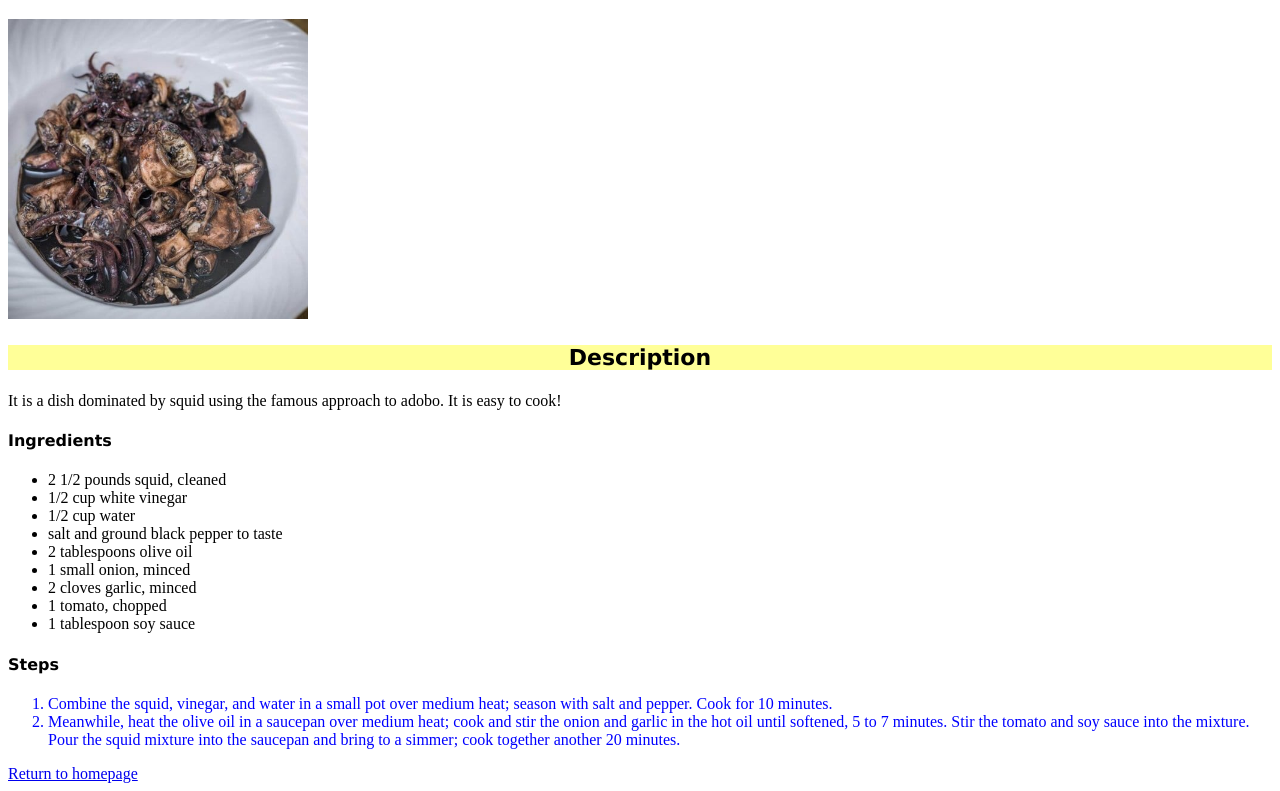
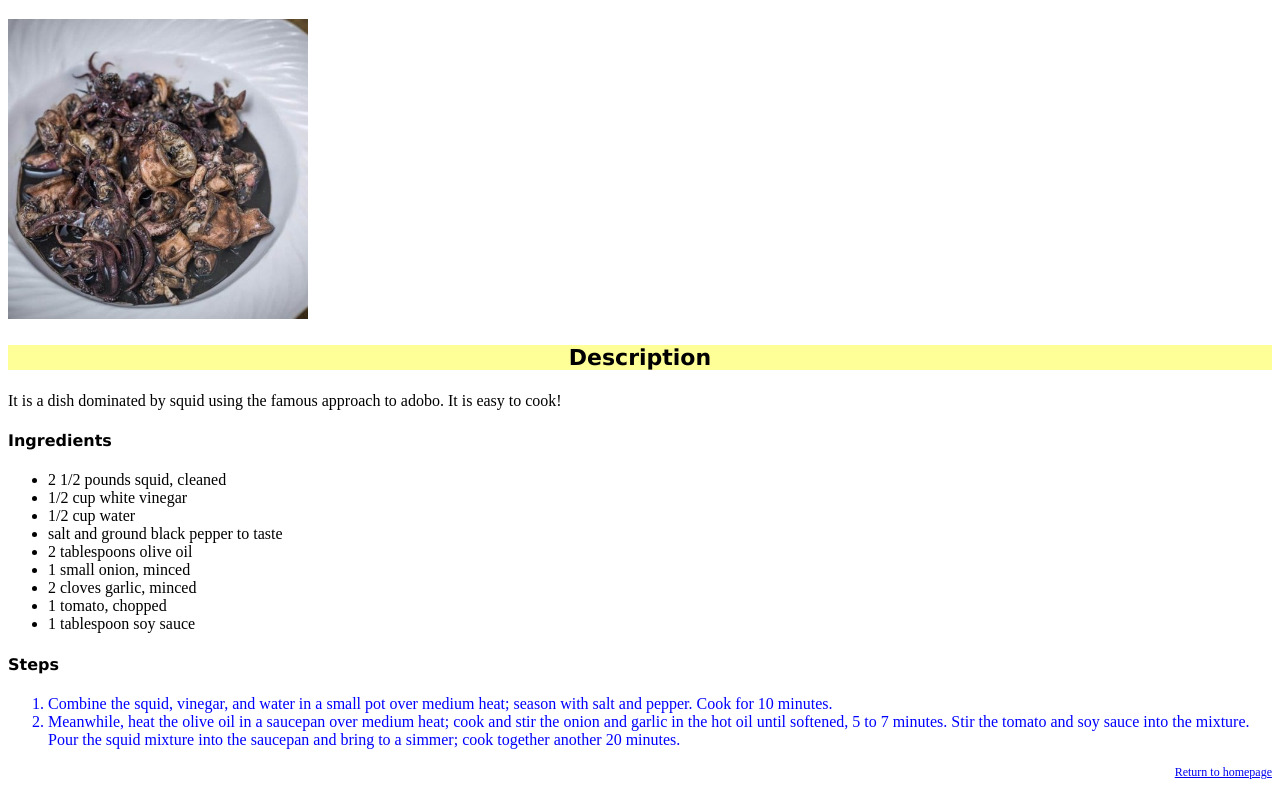
Before and after one commit to GengineerDev/odin-recipes, a plain HTML site: page recipes/adobong-pusit.html in a window 1280 px wide. Shown: the part 62-853 px from the top of the page. Drawn offline with Linux system fonts and the light colour scheme.

Commit message:
Add class selector return

```diff
--- a/styles.css
+++ b/styles.css
@@ -30,3 +30,8 @@ h3#desc {
     color: blue;
     font-weight: 200px;
 }
+
+.return {
+    text-align: right;
+    font-size: 12px;
+}
```
